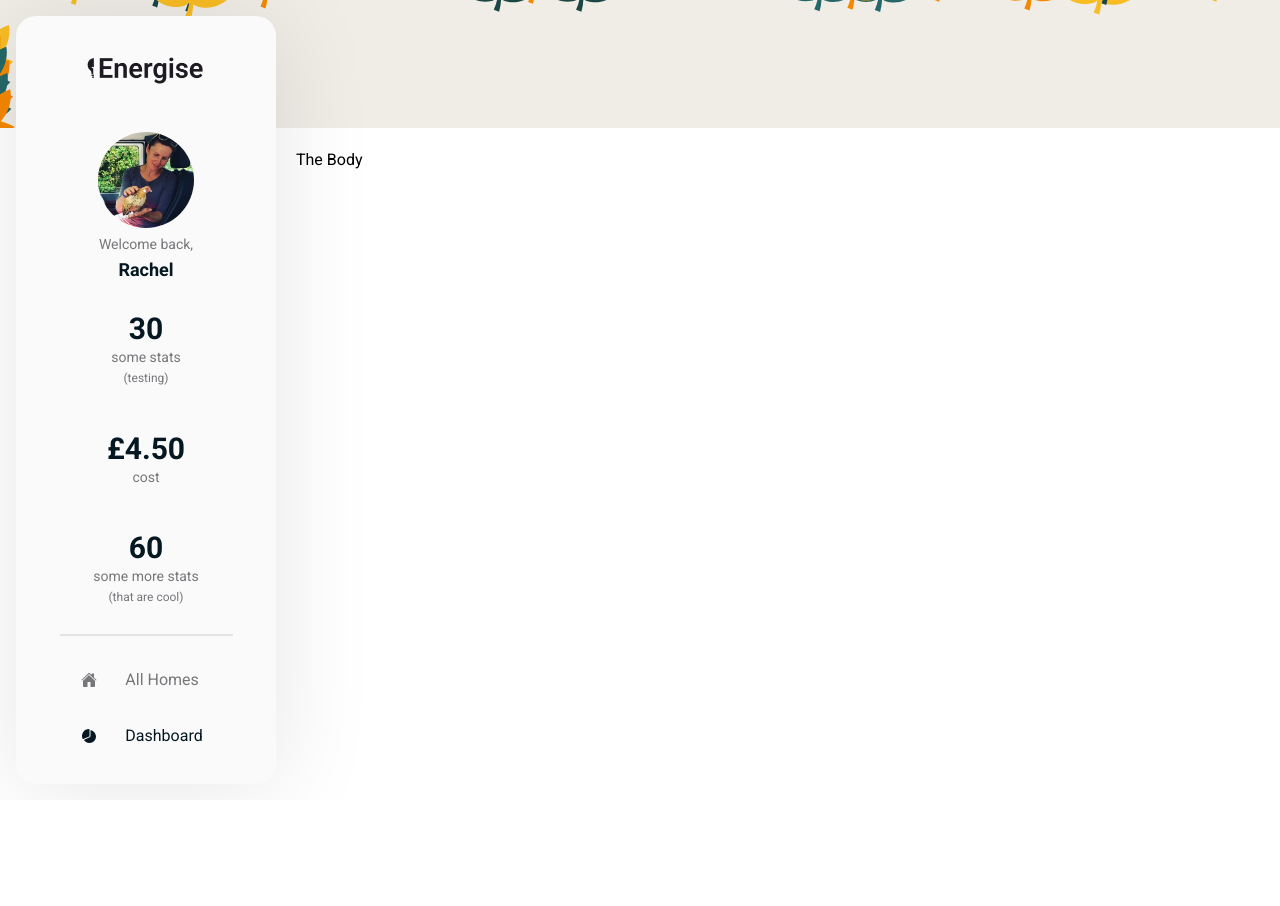
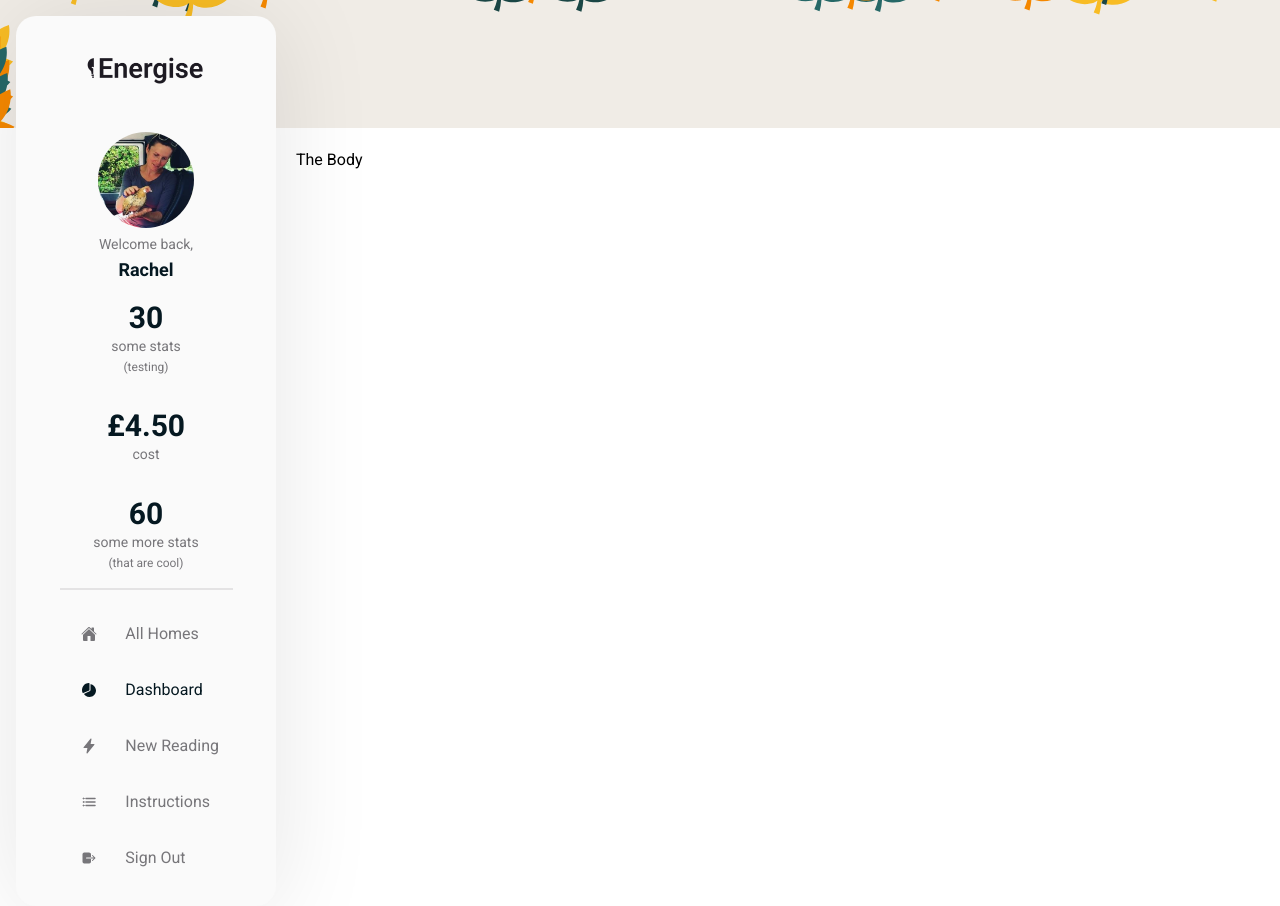
Before and after one commit to WT000/New-Forest-Energy, a Next.js app: page /bookings/1 in a window 1280 px wide. Before the commit the page ends 800 px from the top, so only its background shows below. Built offline with nearby package versions, Linux system fonts and the light colour scheme.

Commit message:
added navbar icons

```diff
--- a/src/pages/bookings/[friendlyId]/index.tsx
+++ b/src/pages/bookings/[friendlyId]/index.tsx
@@ -1,23 +1,45 @@
 import NavbarMenuItem from "../../../components/navbar/NavbarMenuItem/NavbarMenuItem";
 import NavbarStats from "../../../components/Stats/Stats";
-import {IoHome, IoPieChart, IoFlash, IoCalendar, IoList, IoLogOut, IoAdd} from "react-icons/io5";
+import {IoHome, IoPieChart, IoFlash, IoList, IoLogOut} from "react-icons/io5";
 import Body from "../../../components/Body/Body";
 import Head from "next/head";
+import { useRouter } from "next/router";
 
+// TO DO - UPDATE LINKS
 
 export default function test() {
+    const router = useRouter();
+
     const navItems = [
         <NavbarMenuItem
                         icon={<IoHome />}
                         text="All Homes"
-                        onClick={() => console.log("AllHomes")}
+                        onClick={() => router.push(`/`)}
                         activePage={false}
                     />,
         <NavbarMenuItem
                     icon={<IoPieChart />}
                     text="Dashboard"
-                    onClick={() => console.log("Dashboard")}
+                    onClick={() => router.push(`/`)}
                     activePage={true}
+        />,
+        <NavbarMenuItem
+                    icon={<IoFlash />}
+                    text="New Reading"
+                    onClick={() => router.push(`/`)}
+                    activePage={false}
+        />,
+        <NavbarMenuItem
+                    icon={<IoList />}
+                    text="Instructions"
+                    onClick={() => router.push(`/`)}
+                    activePage={false}
+        />,
+        <NavbarMenuItem
+                    icon={<IoLogOut />}
+                    text="Sign Out"
+                    onClick={() => router.push(`/`)}
+                    activePage={false}
         />]
 
     const statItems = [
@@ -25,6 +47,8 @@ export default function test() {
         <NavbarStats stat="£4.50" text="cost"/>,
         <NavbarStats stat="60" text="some more stats (that are cool)"/>
     ]
+
+
     return (
         <>
             <Head>
```
